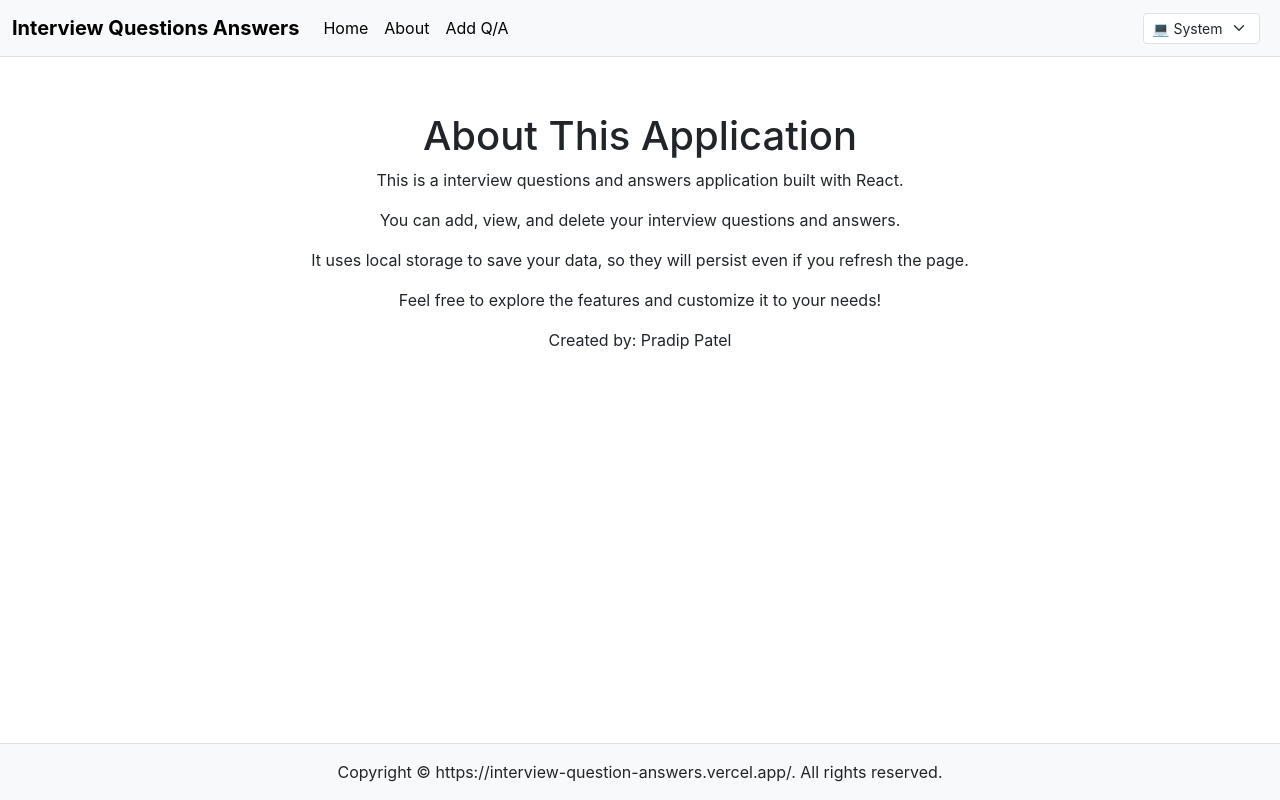
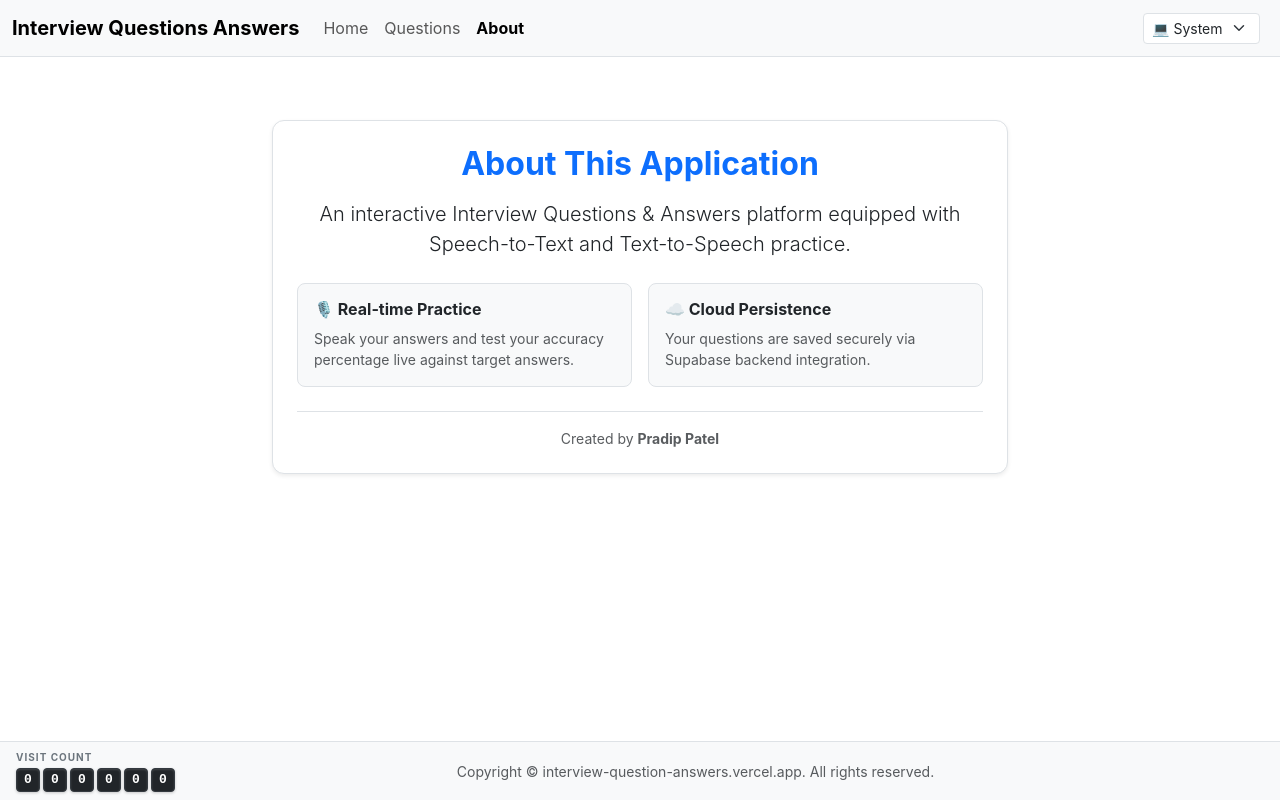
Before and after one commit to pradipPatelR/interview-question-answers, a React (Create React App) app: page /about in a window 1280 px wide. Built offline with nearby package versions, Linux system fonts and the light colour scheme; no server answers; the database is empty.

Commit message:
Add Home component, enhance About section, and implement visit counter in Footer.

```diff
--- a/src/App.css
+++ b/src/App.css
@@ -40,3 +40,41 @@
 [data-bs-theme="dark"] .icon-theme-adaptive {
   filter: brightness(0) invert(1);
 }
+
+/* Visit Counter Container & Capital Title */
+.counter-wrapper {
+  display: flex;
+  flex-direction: column;
+  align-items: flex-start;
+}
+
+.counter-title {
+  font-size: 10px;
+  font-weight: 700;
+  letter-spacing: 1px;
+  text-transform: UPPERCASE;
+  color: #6c757d;
+  margin-bottom: 3px;
+}
+
+/* Modern Square Box Digit Design */
+.square-counter {
+  display: inline-flex;
+  gap: 3px;
+}
+
+.square-digit {
+  display: flex;
+  align-items: center;
+  justify-content: center;
+  width: 24px;
+  height: 24px;
+  background-color: #212529;
+  color: #ffffff;
+  font-family: 'Courier New', Courier, monospace;
+  font-weight: 700;
+  font-size: 13px;
+  border-radius: 4px;
+  border: 1px solid #343a40;
+  box-shadow: inset 0 1px 2px rgba(255, 255, 255, 0.15), 0 1px 3px rgba(0, 0, 0, 0.2);
+}
--- a/src/App.js
+++ b/src/App.js
@@ -4,6 +4,7 @@ import { Footer } from "./MyComponents/Footer";
 import { QuestionAnswersList } from "./MyComponents/QuestionAnswersList";
 import { AddQuestionAnswer } from "./MyComponents/AddQuestionAnswer";
 import { About } from "./MyComponents/About";
+import { Home } from "./MyComponents/Home"; // Imported new Home component
 import React, { useState, useEffect } from "react";
 import { BrowserRouter as Router, Routes, Route, useLocation } from "react-router-dom";
 import { supabase } from "./supabaseClient";
@@ -25,13 +26,15 @@ function AppContent({
   setItemsPerPage
 }) {
   const location = useLocation();
-  const showSearchBar = location.pathname === "/";
+  // Check if user is currently on the Questions tab
+  const isOnQuestionsPage = location.pathname === "/questions";
 
   return (
     <>
       <Header
         title="Interview Questions Answers"
-        searchBar={showSearchBar}
+        searchBar={isOnQuestionsPage} // Only show search on Questions tab
+        showAddQA={isOnQuestionsPage} // Only show Add Q/A on Questions tab
         searchQuery={searchQuery}
         onSearch={onSearch}
         theme={theme}
@@ -39,7 +42,15 @@ function AppContent({
       />
 
       <Routes>
+        {/* New Welcome Home Page */}
         <Route path="/" element={
+          <main className="app-main pt-5">
+            <Home />
+          </main>
+        } />
+
+        {/* Moved Questions List to /questions */}
+        <Route path="/questions" element={
           <main className="app-main pt-5">
             {loading ? (
               <div className="container d-flex justify-content-center align-items-center min-vh-100">
--- a/src/MyComponents/About.js
+++ b/src/MyComponents/About.js
@@ -1,16 +1,37 @@
-import React from 'react'
+import React from 'react';
 
 export const About = () => {
   return (
-    <div>
-      <div className="container my-3 pt-5 text-center">
-        <h1>About This Application</h1>
-        <p>This is a interview questions and answers application built with React.</p>
-        <p>You can add, view, and delete your interview questions and answers.</p>
-        <p>It uses local storage to save your data, so they will persist even if you refresh the page.</p>
-        <p>Feel free to explore the features and customize it to your needs!</p>
-        <p>Created by: Pradip Patel</p>
+    <div className="container my-4 my-md-5 pt-3 pt-md-4">
+      <div className="row justify-content-center">
+        <div className="col-lg-8">
+          <div className="card shadow-sm border p-4" style={{ borderRadius: '12px' }}>
+            <h2 className="fw-bold text-primary mb-3 text-center">About This Application</h2>
+            <p className="lead text-center mb-4">
+              An interactive Interview Questions & Answers platform equipped with Speech-to-Text and Text-to-Speech practice.
+            </p>
+
+            <div className="row g-3 mb-4">
+              <div className="col-md-6">
+                <div className="p-3 border rounded-3 bg-body-tertiary h-100" style={{ borderRadius: '12px' }}>
+                  <h6 className="fw-bold">🎙️ Real-time Practice</h6>
+                  <p className="small text-muted mb-0">Speak your answers and test your accuracy percentage live against target answers.</p>
+                </div>
+              </div>
+              <div className="col-md-6">
+                <div className="p-3 border rounded-3 bg-body-tertiary h-100" style={{ borderRadius: '12px' }}>
+                  <h6 className="fw-bold">☁️ Cloud Persistence</h6>
+                  <p className="small text-muted mb-0">Your questions are saved securely via Supabase backend integration.</p>
+                </div>
+              </div>
+            </div>
+
+            <div className="border-top pt-3 text-center text-muted small">
+              Created by <strong>Pradip Patel</strong>
+            </div>
+          </div>
+        </div>
       </div>
     </div>
-  )
-}
+  );
+};
--- a/src/MyComponents/Footer.js
+++ b/src/MyComponents/Footer.js
@@ -1,15 +1,85 @@
-import React from 'react'
+import React, { useEffect, useState, useRef } from 'react';
+import { supabase } from '../supabaseClient';
 
 export const Footer = () => {
+  const [visitCount, setVisitCount] = useState(0);
+  const isExecuted = useRef(false);
+
+  useEffect(() => {
+    // Prevent double execution in React Strict Mode (Dev Mode)
+    if (isExecuted.current) return;
+    isExecuted.current = true;
+
+    const handleVisitCount = async () => {
+      const hasVisitedSession = sessionStorage.getItem('has_visited_session');
+
+      if (!hasVisitedSession) {
+        // Set flag synchronously BEFORE initiating the async database call
+        sessionStorage.setItem('has_visited_session', 'true');
+
+        const { data, error } = await supabase.rpc('increment_page_visit', {
+          page_name_input: 'global',
+        });
+
+        if (!error && data !== null) {
+          setVisitCount(data);
+        } else {
+          fetchCurrentCount();
+        }
+      } else {
+        fetchCurrentCount();
+      }
+    };
+
+    const fetchCurrentCount = async () => {
+      const { data, error } = await supabase
+        .from('site_stats')
+        .select('visit_count')
+        .eq('page_name', 'global')
+        .single();
+
+      if (!error && data) {
+        setVisitCount(data.visit_count);
+      }
+    };
+
+    handleVisitCount();
+  }, []);
+
   let footerStyle = {
-    position: "fixed",
-    bottom: "0",
-    width: "100%",
-    zIndex: 1030
-  }
+    position: 'fixed',
+    bottom: '0',
+    width: '100%',
+    zIndex: 1030,
+  };
+
+  // Keep a minimum width of 6 digits, but allow the value to grow beyond 6 digits
+  // (e.g., 12 -> ['0','0','0','0','1','2'], 1000000 -> ['1','0','0','0','0','0','0'])
+  const normalizedCount = Math.max(0, Number(visitCount) || 0);
+  const digits = String(normalizedCount).padStart(6, '0').split('');
+
   return (
-    <footer className="bg-body-tertiary text-body text-center py-3 border-top" style={footerStyle}>
-      <p className="mb-0">Copyright &copy; https://interview-question-answers.vercel.app/. All rights reserved.</p>
+    <footer className="bg-body-tertiary text-body py-2 border-top" style={footerStyle}>
+      <div className="container-fluid d-flex align-items-center justify-content-between px-3">
+        {/* Left Side: Capitalized Title & Square Box Counter */}
+        <div className="counter-wrapper">
+          <span className="counter-title">VISIT COUNT</span>
+          <div className="square-counter" title="Total Website Visits">
+            {digits.map((digit, index) => (
+              <span key={index} className="square-digit">
+                {digit}
+              </span>
+            ))}
+          </div>
+        </div>
+
+        {/* Center / Right Side: Copyright Text */}
+        <div className="text-center flex-grow-1 me-md-5">
+          <p className="mb-0 small text-muted">
+            Copyright &copy; interview-question-answers.vercel.app. All rights reserved.
+          </p>
+        </div>
+      </div>
     </footer>
-  )
-}
+  );
+};
--- a/src/MyComponents/Header.js
+++ b/src/MyComponents/Header.js
@@ -1,9 +1,10 @@
 import React, { useState, useEffect } from 'react'
 import PropTypes from 'prop-types'
-import { Link } from "react-router-dom";
+import { Link, useLocation } from "react-router-dom";
 
 export default function Header(props) {
   const [searchInput, setSearchInput] = useState(props.searchQuery || "");
+  const location = useLocation();
 
   // Sync local input with parent search query (e.g., if cleared by Escape key)
   useEffect(() => {
@@ -32,14 +33,21 @@ export default function Header(props) {
         <div className="collapse navbar-collapse" id="navbarSupportedContent">
           <ul className="navbar-nav me-auto mb-2 mb-lg-0">
             <li className="nav-item">
-              <Link className="nav-link active" aria-current="page" to="/">Home</Link>
+              <Link className={`nav-link ${location.pathname === '/' ? 'active fw-bold' : ''}`} aria-current="page" to="/">Home</Link>
             </li>
             <li className="nav-item">
-              <Link className="nav-link active" to="/about">About</Link>
+              <Link className={`nav-link ${location.pathname === '/questions' ? 'active fw-bold' : ''}`} to="/questions">Questions</Link>
             </li>
             <li className="nav-item">
-              <Link className="nav-link active" data-bs-toggle="modal" data-bs-target="#addQuestionAnswerModal" to="/">Add Q/A</Link>
+              <Link className={`nav-link ${location.pathname === '/about' ? 'active fw-bold' : ''}`} to="/about">About</Link>
             </li>
+
+            {/* Render "Add Q/A" ONLY when the prop is true (on the Questions page) */}
+            {props.showAddQA && (
+              <li className="nav-item">
+                <Link className="nav-link text-primary fw-bold" data-bs-toggle="modal" data-bs-target="#addQuestionAnswerModal" to="/questions">+ Add Q/A</Link>
+              </li>
+            )}
           </ul>
 
           <div className="d-flex align-items-center gap-2 flex-wrap">
@@ -80,6 +88,7 @@ export default function Header(props) {
 Header.propTypes = {
   title: PropTypes.string,
   searchBar: PropTypes.bool.isRequired,
+  showAddQA: PropTypes.bool.isRequired,
   searchQuery: PropTypes.string,
   onSearch: PropTypes.func,
   theme: PropTypes.string.isRequired,
--- /dev/null
+++ b/src/MyComponents/Home.js
@@ -0,0 +1,20 @@
+import React from 'react';
+
+export const Home = () => {
+  return (
+    <div className="container mt-4 mt-md-5 pt-4 pt-md-5 text-center px-3 px-md-4">
+      <h1 className="display-5 fw-bold text-primary mb-3 mb-md-4">
+        Welcome to Interview Prep!
+      </h1>
+      <p className="lead mb-4 px-md-5 mx-md-5 text-wrap">
+        Master your interview skills by curating, practicing, and reviewing top interview questions and answers.
+      </p>
+      <img
+        src={process.env.PUBLIC_URL + '/logo192.png'}
+        alt="Welcome Hero"
+        className="img-fluid mb-5 mt-2 mt-md-3"
+        style={{ maxWidth: '200px', width: '50vw', height: 'auto' }}
+      />
+    </div>
+  );
+};
```
Also changed, not shown: src/MyComponents/QuestionAnswerItem.js (+24 -23 lines).
